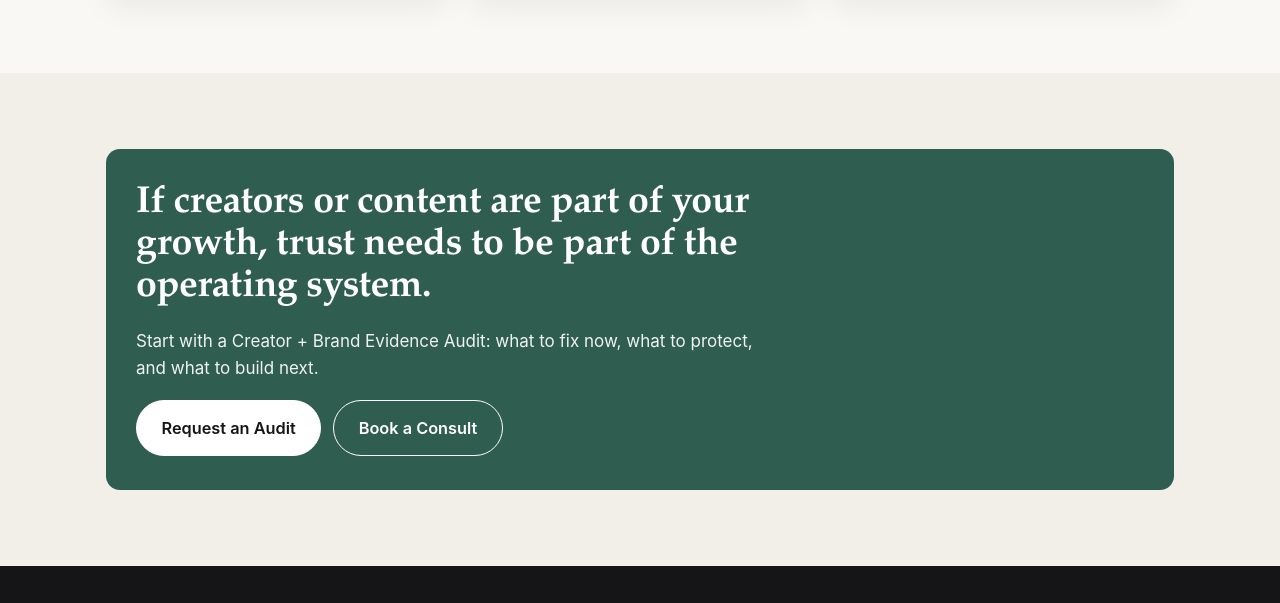
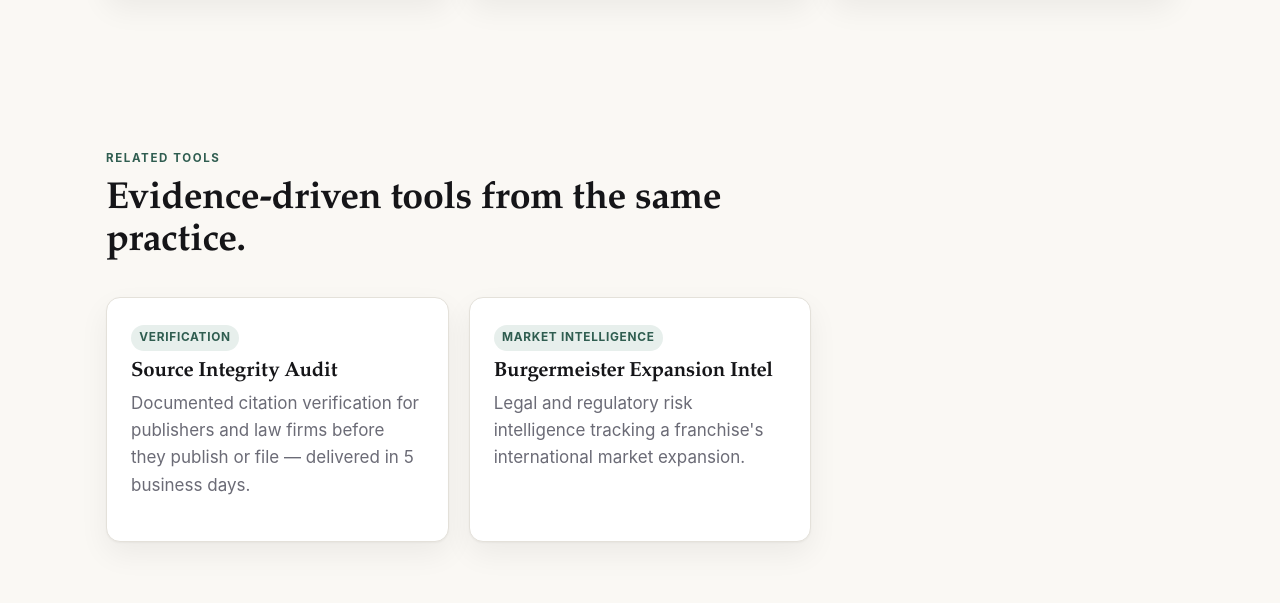
Before and after one commit to rn-collins/creator-brand-evidence, a plain HTML site: page index.html in a window 1280 px wide. Shown: the part 5789-6392 px from the top of the page. Drawn offline with Linux system fonts and the light colour scheme; no server answers; a script that the page names is missing.

Commit message:
sweep: add Related Tools cross-links (Coherence dimension)

```diff
--- a/index.html
+++ b/index.html
@@ -198,6 +198,20 @@
   </div>
 </section>
 
+<!-- RELATED TOOLS -->
+<section>
+  <div class="wrap">
+    <div class="section-head">
+      <p class="eyebrow">Related tools</p>
+      <h2>Evidence-driven tools from the same practice.</h2>
+    </div>
+    <div class="grid g3">
+      <a class="card" href="https://provenance-verify.vercel.app" target="_blank" rel="noopener" style="color:inherit"><span class="tag">Verification</span><h3 style="margin-top:.5em">Source Integrity Audit</h3><p class="muted">Documented citation verification for publishers and law firms before they publish or file — delivered in 5 business days.</p></a>
+      <a class="card" href="https://bm-intel.vercel.app" target="_blank" rel="noopener" style="color:inherit"><span class="tag">Market Intelligence</span><h3 style="margin-top:.5em">Burgermeister Expansion Intel</h3><p class="muted">Legal and regulatory risk intelligence tracking a franchise's international market expansion.</p></a>
+    </div>
+  </div>
+</section>
+
 <!-- FINAL CTA -->
 <section class="section-alt">
   <div class="wrap">
```
